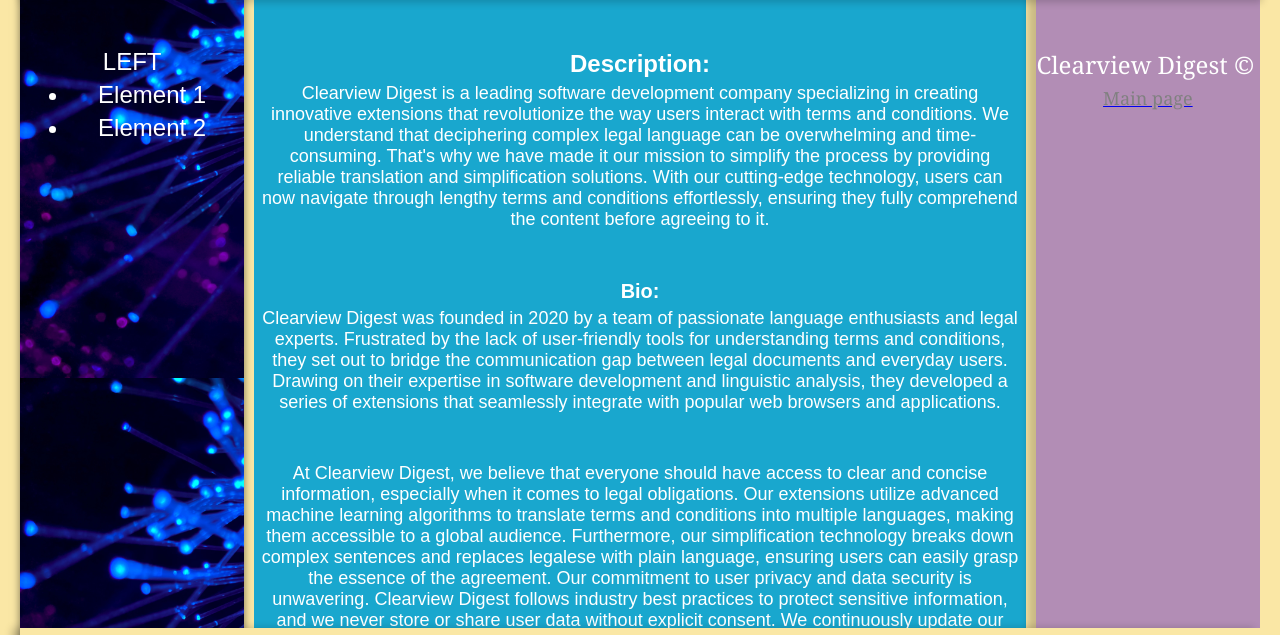
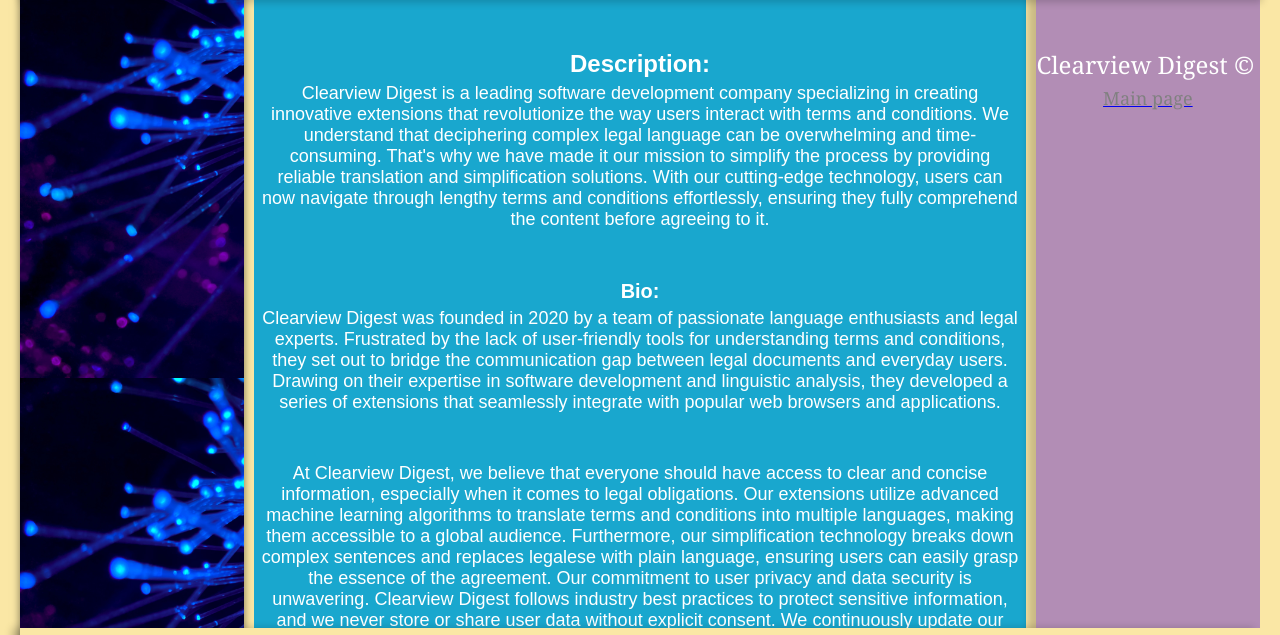
Before and after one commit to nureddyn/dolphin_tank, a plain HTML site: page description.html in a window 1280 px wide. Shown: the part 92-727 px from the top of the page. Drawn offline with Linux system fonts and the light colour scheme.

Commit message:
this is the last change

```diff
--- a/description.html
+++ b/description.html
@@ -10,11 +10,6 @@
   </header>
   <div class="main">
     <aside class="left">
-      LEFT
-      <ul>
-        <li>Element 1</li>
-        <li>Element 2</li>
-      </ul>
     </aside>
     <main style="height: 1000px;">
         <h4 style="margin-top: 50px">Description:</h4>
```
